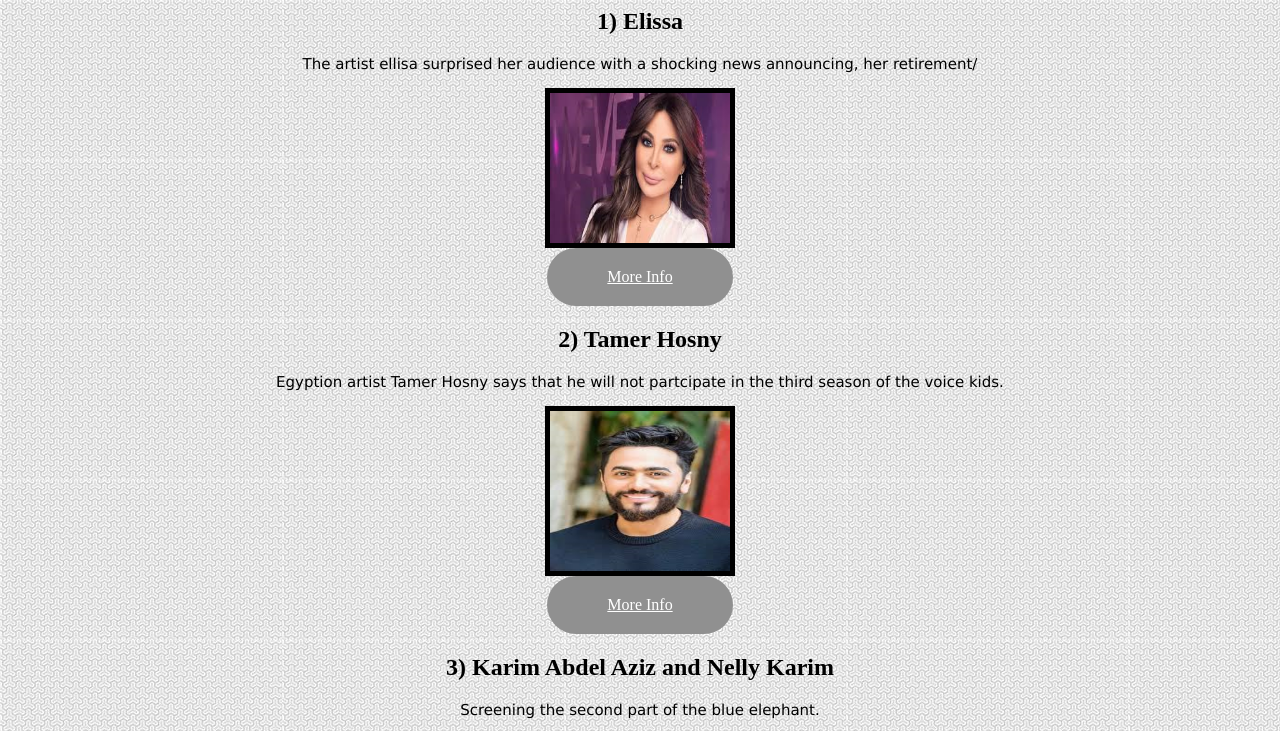
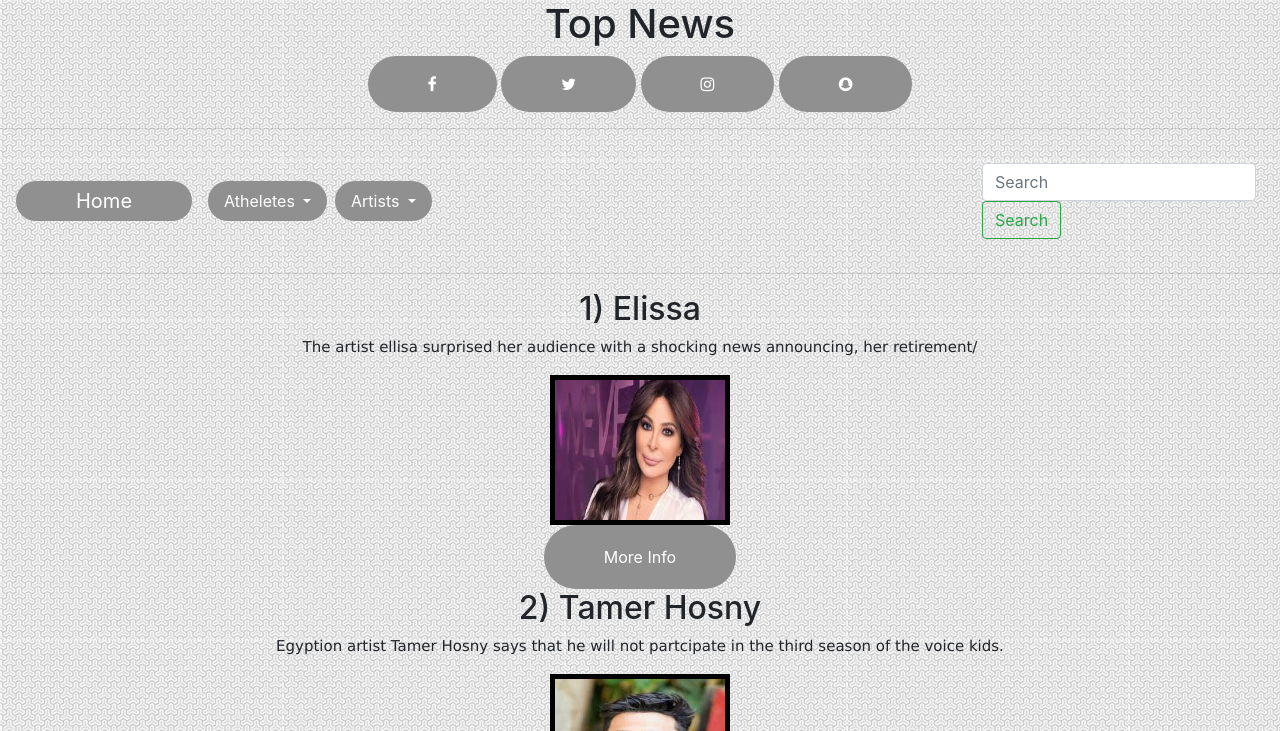
Before and after one commit to mariamtharwatt/celebs, a plain HTML site: page index3.html in a window 1280 px wide. Shown: the top 731 px of the page. Drawn offline with nearby package versions, Linux system fonts and the light colour scheme.

Commit message:
Update index3.html

```diff
--- a/index3.html
+++ b/index3.html
@@ -1,8 +1,115 @@
 <HTML>
-			<HEAD>
-			<TITLE>top secret</title>
-			<link rel="stylesheet" href="css/styles.css">
-			</HEAD>
+			<html>
+
+	<head>
+
+		<title>Trending News</title>
+
+		<link rel="stylesheet" href="https://cdnjs.cloudflare.com/ajax/libs/font-awesome/4.7.0/css/font-awesome.min.css">
+
+<link rel="stylesheet" href="https://stackpath.bootstrapcdn.com/bootstrap/4.3.1/css/bootstrap.min.css" integrity="sha384-ggOyR0iXCbMQv3Xipma34MD+dH/1fQ784/j6cY/iJTQUOhcWr7x9JvoRxT2MZw1T" crossorigin="anonymous">
+
+	<link rel="stylesheet" href="css/styles.css">
+
+	</head>
+
+	<body>
+
+
+
+			<h1>Top News</h1>  <a href="www.facebook.com" class="fa fa-facebook"></a>
+
+								<a href="www.twitter.com" class="fa fa-twitter"></a>
+
+								<a href="www.instagram.com" class="fa fa-instagram"></a>
+
+								<a href="www.snapchat.com" class="fa fa-snapchat"></a>
+
+
+
+			<hr>
+
+
+
+<nav class="navbar navbar-expand-lg navbar-light bg-color="gray">
+
+  <a class="navbar-brand" href="final.html">Home</a>
+
+  <button class="navbar-toggler" type="button" data-toggle="collapse" data-target="#navbarSupportedContent" aria-controls="navbarSupportedContent" aria-expanded="false" aria-label="Toggle navigation">
+
+    <span class="navbar-toggler-icon"></span>
+
+  </button>
+
+
+
+
+
+
+
+      <li class="nav-item dropdown">
+
+        <a class="nav-link dropdown-toggle" href="#" id="atheletes" role="button" data-toggle="dropdown" aria-haspopup="true" aria-expanded="false">
+
+          Atheletes
+
+        </a>
+
+        <div class="dropdown-menu" aria-labelledby="atheletes">
+
+          <a class="dropdown-item" href="soccer.html">Soccer</a>
+
+          <a class="dropdown-item" href="#">Basketball</a>
+
+          <a class="dropdown-item" href="#">Tennis</a>
+
+        </div>
+
+		</li>
+
+		&nbsp &nbsp
+
+		<li class="nav-item dropdown">
+
+        <a class="nav-link dropdown-toggle" href="#" id="m" role="button" data-toggle="dropdown" aria-haspopup="true" aria-expanded="false">
+
+          Artists
+
+        </a>
+
+        <div class="dropdown-menu" aria-labelledby="mohab">
+
+          <a class="dropdown-item" href="soccer.html">Actors</a>
+
+          <a class="dropdown-item" href="#">Singers</a>
+
+
+
+        </div>
+
+		</li>
+
+    </ul>
+
+	<div class="searchmargin">
+
+    <form class="form-inline my-2 my-lg-0">
+
+      <input class="form-control mr-sm-2" type="search" placeholder="Search" aria-label="Search">
+
+      <button class="btn btn-outline-success my-2 my-sm-0" type="submit">Search</button>
+
+    </form>
+
+	<div>
+
+  </div>
+
+</nav>
+
+
+
+<hr>
 			<body>
 			<center>
 <H2> 1) Elissa </H2>
```
